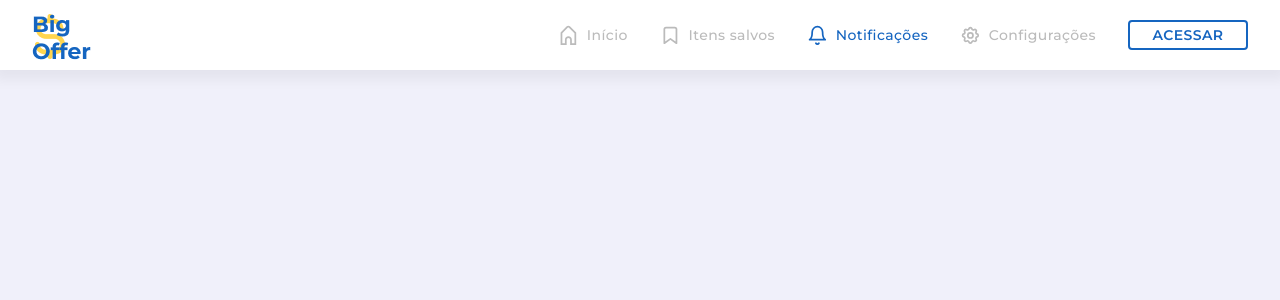
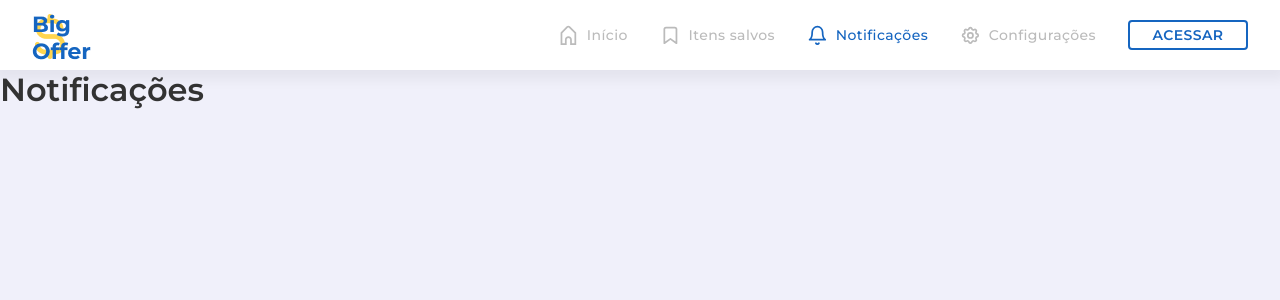
Before and after one commit to lucas95santos/bigoffer-web, a React (Create React App) app: page /notificacoes in a window 1280 px wide. Shown: the top 300 px of the page. Built offline with nearby package versions, Linux system fonts and the light colour scheme.

Commit message:
feat: criando as outras rotas

```diff
--- a/src/routes/index.js
+++ b/src/routes/index.js
@@ -5,7 +5,7 @@ import Route from './Route';
 // components
 import { Navbar } from '../components';
 // screens
-import { Home } from '../screens';
+import { Home, SavedItems, Notifications, Settings } from '../screens';
 
 const ScreenWrapper = ({ children }) => (
   <main className="screen-wrapper">{children}</main>
@@ -17,6 +17,9 @@ const Routes = () => (
     <ScreenWrapper>
       <Switch>
         <Route exact path="/" component={Home} />
+        <Route path="/salvos" component={SavedItems} />
+        <Route path="/notificacoes" component={Notifications} />
+        <Route path="/configuracoes" component={Settings} />
       </Switch>
     </ScreenWrapper>
   </>
--- /dev/null
+++ b/src/screens/Notifications.js
@@ -0,0 +1,9 @@
+import React from 'react';
+
+const Notifications = () => (
+  <div>
+    <h1>Notificações</h1>
+  </div>
+);
+
+export { Notifications };
--- /dev/null
+++ b/src/screens/SavedItems.js
@@ -0,0 +1,9 @@
+import React from 'react';
+
+const SavedItems = () => (
+  <div>
+    <h1>Itens salvos</h1>
+  </div>
+);
+
+export { SavedItems };
--- /dev/null
+++ b/src/screens/Settings.js
@@ -0,0 +1,9 @@
+import React from 'react';
+
+const Settings = () => (
+  <div>
+    <h1>Configurações</h1>
+  </div>
+);
+
+export { Settings };
--- a/src/screens/index.js
+++ b/src/screens/index.js
@@ -1 +1,4 @@
 export * from './Home';
+export * from './SavedItems';
+export * from './Notifications';
+export * from './Settings';
```
